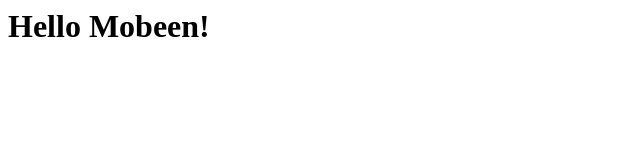
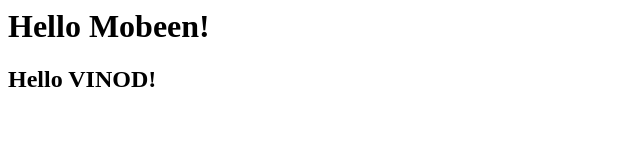
Before and after one commit to SukunimiVinod/Introductions, a plain HTML site: page index.html in a window 1280 px wide. Shown: the whole page, without its empty margins (0-640 px from the left). Drawn offline with Linux system fonts and the light colour scheme.

Commit message:
said hello back

```diff
--- a/index.html
+++ b/index.html
@@ -1 +1,4 @@
 <h1>Hello Mobeen!</h1>
+<h2>
+    Hello VINOD!
+</h2>
```
